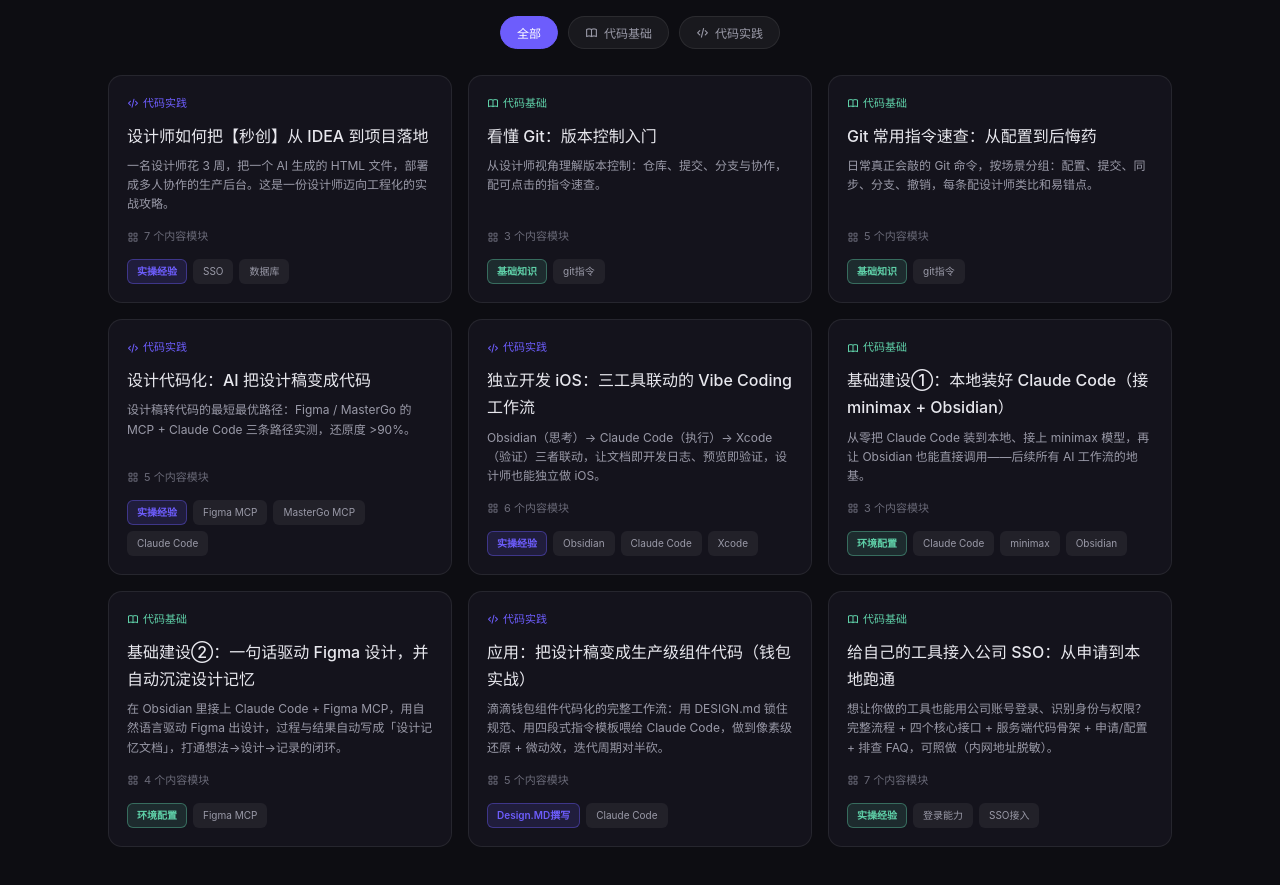
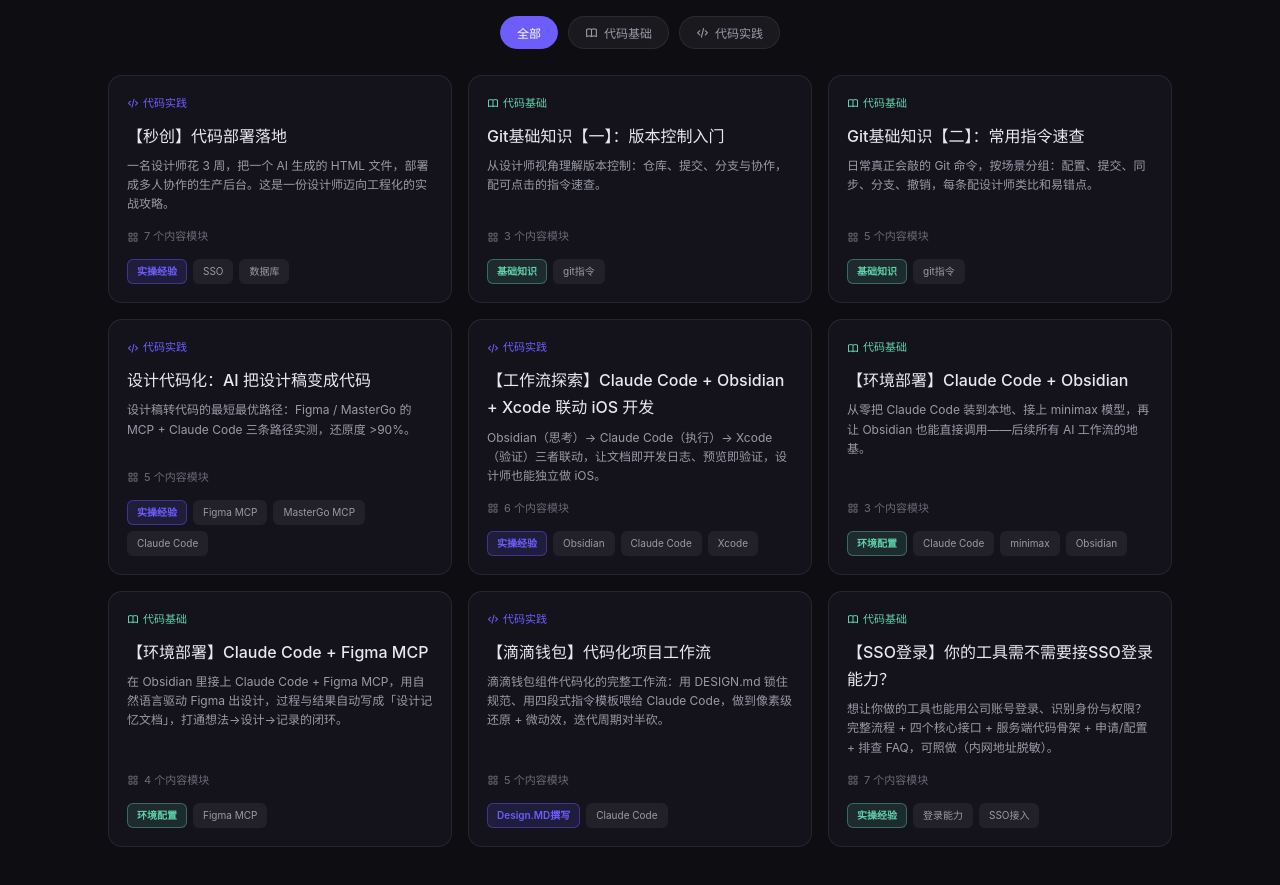
Before and after one commit to lmqinsydney-lab/coding-learning, a React (Vite) app: page / in a window 1280 px wide. Shown: the part 635-1520 px from the top of the page. Built offline with nearby package versions, Linux system fonts and the light colour scheme.

Commit message:
content: 更新 8 篇文章标题
秒创/Git×2/iOS工作流/基础建设×2/钱包组件/SSO 改用新标题（id 不变，链接不受影响）。

Co-Authored-By: Claude Opus 4.8 <noreply@anthropic.com>

```diff
--- a/src/content/articles/claude-code-setup/index.ts
+++ b/src/content/articles/claude-code-setup/index.ts
@@ -12,7 +12,7 @@ import summaryObsidian from './assets/summary-obsidian.webp'
  */
 export const claudeCodeSetup: Article = {
   id: 'claude-code-setup',
-  title: '基础建设①：本地装好 Claude Code（接 minimax + Obsidian）',
+  title: '【环境部署】Claude Code + Obsidian',
   category: 'basics',
   summary:
     '从零把 Claude Code 装到本地、接上 minimax 模型，再让 Obsidian 也能直接调用——后续所有 AI 工作流的地基。',
--- a/src/content/articles/claude-figma-obsidian/index.ts
+++ b/src/content/articles/claude-figma-obsidian/index.ts
@@ -13,7 +13,7 @@ import summaryEditors from './assets/summary-editors.webp'
  */
 export const claudeFigmaObsidian: Article = {
   id: 'claude-figma-obsidian',
-  title: '基础建设②：一句话驱动 Figma 设计，并自动沉淀设计记忆',
+  title: '【环境部署】Claude Code + Figma MCP',
   category: 'basics',
   summary:
     '在 Obsidian 里接上 Claude Code + Figma MCP，用自然语言驱动 Figma 出设计，过程与结果自动写成「设计记忆文档」，打通想法→设计→记录的闭环。',
--- a/src/content/articles/git-basics/index.ts
+++ b/src/content/articles/git-basics/index.ts
@@ -9,7 +9,7 @@ import summaryBranching from './assets/summary-branching.webp'
 /** 基础知识 · Git 基础（面向设计师，原文为自撰） */
 export const gitBasics: Article = {
   id: 'git-basics',
-  title: '看懂 Git：版本控制入门',
+  title: 'Git基础知识【一】：版本控制入门',
   category: 'basics',
   summary: '从设计师视角理解版本控制：仓库、提交、分支与协作，配可点击的指令速查。',
   highlights: ['基础知识', 'git指令'],
--- a/src/content/articles/git-commands/index.ts
+++ b/src/content/articles/git-commands/index.ts
@@ -4,7 +4,7 @@ import original from './original.md?raw'
 /** 基础知识 · Git 常用指令速查（面向设计师，原文为自撰）。承接《看懂 Git：版本控制入门》的动手版。 */
 export const gitCommands: Article = {
   id: 'git-commands',
-  title: 'Git 常用指令速查：从配置到后悔药',
+  title: 'Git基础知识【二】：常用指令速查',
   category: 'basics',
   summary: '日常真正会敲的 Git 命令，按场景分组：配置、提交、同步、分支、撤销，每条配设计师类比和易错点。',
   highlights: ['基础知识', 'git指令'],
--- a/src/content/articles/ios-workflow/index.ts
+++ b/src/content/articles/ios-workflow/index.ts
@@ -29,7 +29,7 @@ import summaryValue from './assets/summary-value.webp'
  */
 export const iosWorkflow: Article = {
   id: 'ios-workflow',
-  title: '独立开发 iOS：三工具联动的 Vibe Coding 工作流',
+  title: '【工作流探索】Claude Code + Obsidian + Xcode 联动 iOS 开发',
   category: 'practice',
   summary:
     'Obsidian（思考）→ Claude Code（执行）→ Xcode（验证）三者联动，让文档即开发日志、预览即验证，设计师也能独立做 iOS。',
--- a/src/content/articles/miaochuang/index.ts
+++ b/src/content/articles/miaochuang/index.ts
@@ -79,7 +79,7 @@ const assetMap: Record<string, string> = {
  */
 export const miaochuang: Article = {
   id: 'miaochuang',
-  title: '设计师如何把【秒创】从 IDEA 到项目落地',
+  title: '【秒创】代码部署落地',
   category: 'practice',
   summary:
     '一名设计师花 3 周，把一个 AI 生成的 HTML 文件，部署成多人协作的生产后台。这是一份设计师迈向工程化的实战攻略。',
--- a/src/content/articles/sso-integration/index.ts
+++ b/src/content/articles/sso-integration/index.ts
@@ -8,7 +8,7 @@ import original from './original.md?raw'
  */
 export const ssoIntegration: Article = {
   id: 'sso-integration',
-  title: '给自己的工具接入公司 SSO：从申请到本地跑通',
+  title: '【SSO登录】你的工具需不需要接SSO登录能力？',
   category: 'basics',
   summary:
     '想让你做的工具也能用公司账号登录、识别身份与权限？完整流程 + 四个核心接口 + 服务端代码骨架 + 申请/配置 + 排查 FAQ，可照做（内网地址脱敏）。',
--- a/src/content/articles/wallet-component/index.ts
+++ b/src/content/articles/wallet-component/index.ts
@@ -14,7 +14,7 @@ import summaryCase from './assets/summary-case.webp'
  */
 export const walletComponent: Article = {
   id: 'wallet-component',
-  title: '应用：把设计稿变成生产级组件代码（钱包实战）',
+  title: '【滴滴钱包】代码化项目工作流',
   category: 'practice',
   summary:
     '滴滴钱包组件代码化的完整工作流：用 DESIGN.md 锁住规范、用四段式指令模板喂给 Claude Code，做到像素级还原 + 微动效，迭代周期对半砍。',
```
